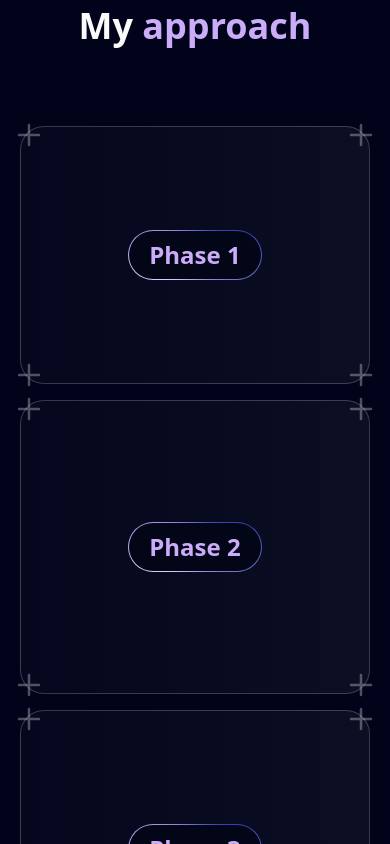
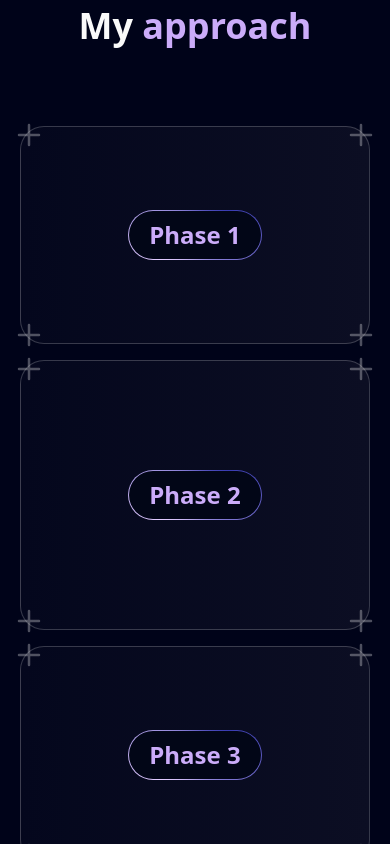
Before and after one commit to ItGian/NewDevP, a Next.js app: page / in a window 390 px wide. Shown: the part 4860-5704 px from the top of the page. Built offline with nearby package versions, Linux system fonts and the light colour scheme.

Commit message:
npm run div

```diff
--- a/src/components/Approach.tsx
+++ b/src/components/Approach.tsx
@@ -54,11 +54,13 @@ const Card = ({ title, icon, children, des }: CardProps) => {
     <div
       onMouseEnter={() => setHovered(true)}
       onMouseLeave={() => setHovered(false)}
-      className="border border-black/[0.2] group/canvas-card flex items-center justify-center dark:border-white/[0.2] max-w-sm w-full mx-auto p-4 relative lg:h-[35rem] rounded-3xl"
+      // [1] Tambahkan class transition di sini:
+      className="border border-black/[0.2] group/canvas-card flex items-center justify-center dark:border-white/[0.2] max-w-sm w-full mx-auto p-4 relative lg:h-[35rem] rounded-3xl transition-all duration-500"
+      // [2] Ubah style background di sini:
       style={{
-        background: "rgb(4,7,29)",
-        backgroundImage:
-          "linear-gradient(90deg, rgba(4,7,29,1) 0%, rgba(12,14,35,1) 100%)",
+        background: hovered
+          ? "linear-gradient(90deg, rgba(44,0,112,1) 0%, rgba(25,17,59,1) 100%)" // Warna saat hover
+          : "linear-gradient(90deg, rgba(4,7,29,1) 0%, rgba(12,14,35,1) 100%)", // Warna default
       }}
     >
       <Icon className="absolute h-10 w-10 -top-3 -left-3 dark:text-white text-black opacity-30" />
@@ -87,7 +89,7 @@ const Card = ({ title, icon, children, des }: CardProps) => {
           {title}
         </h2>
         <p
-          className="text-sm opacity-0 group-hover/canvas-card:opacity-100 relative z-10 mt-4 group-hover/canvas-card:text-white text-center group-hover/canvas-card:-translate-y-2 transition duration-200"
+          className="text-xs opacity-0 group-hover/canvas-card:opacity-100 relative z-10 mt-4 group-hover/canvas-card:text-white text-center group-hover/canvas-card:-translate-y-2 transition duration-200"
           style={{ color: "#E4ECFF" }}
         >
           {des}
--- a/src/components/Footer.tsx
+++ b/src/components/Footer.tsx
@@ -27,7 +27,7 @@ const Footer = () => {
           Reach out to me today and let&apos;s discuss how I can help you
           achieve your goals.
         </p>
-        <a href="gsugi7148@gmail.com">
+        <a href="https://www.instagram.com/its.gian07/">
           <MagicButton
             title="Let's get in touch"
             icon={<FaLocationArrow />}
--- a/src/components/RecentProjects.tsx
+++ b/src/components/RecentProjects.tsx
@@ -66,7 +66,7 @@ const RecentProjects = () => {
                       height={300}
                       sizes="100vw"
                       className="w-full h-full object-cover"
-                      style={{ width: "100%", height: "auto" }}
+                      style={{ width: "100%", height: "100%" }}
                     />
                   </div>
                   <Image
@@ -75,6 +75,7 @@ const RecentProjects = () => {
                     width={500}
                     height={300}
                     className="z-10 absolute bottom-0"
+                    style={{ width: "100%", height: "100%" }}
                   />
                 </div>
 
```
